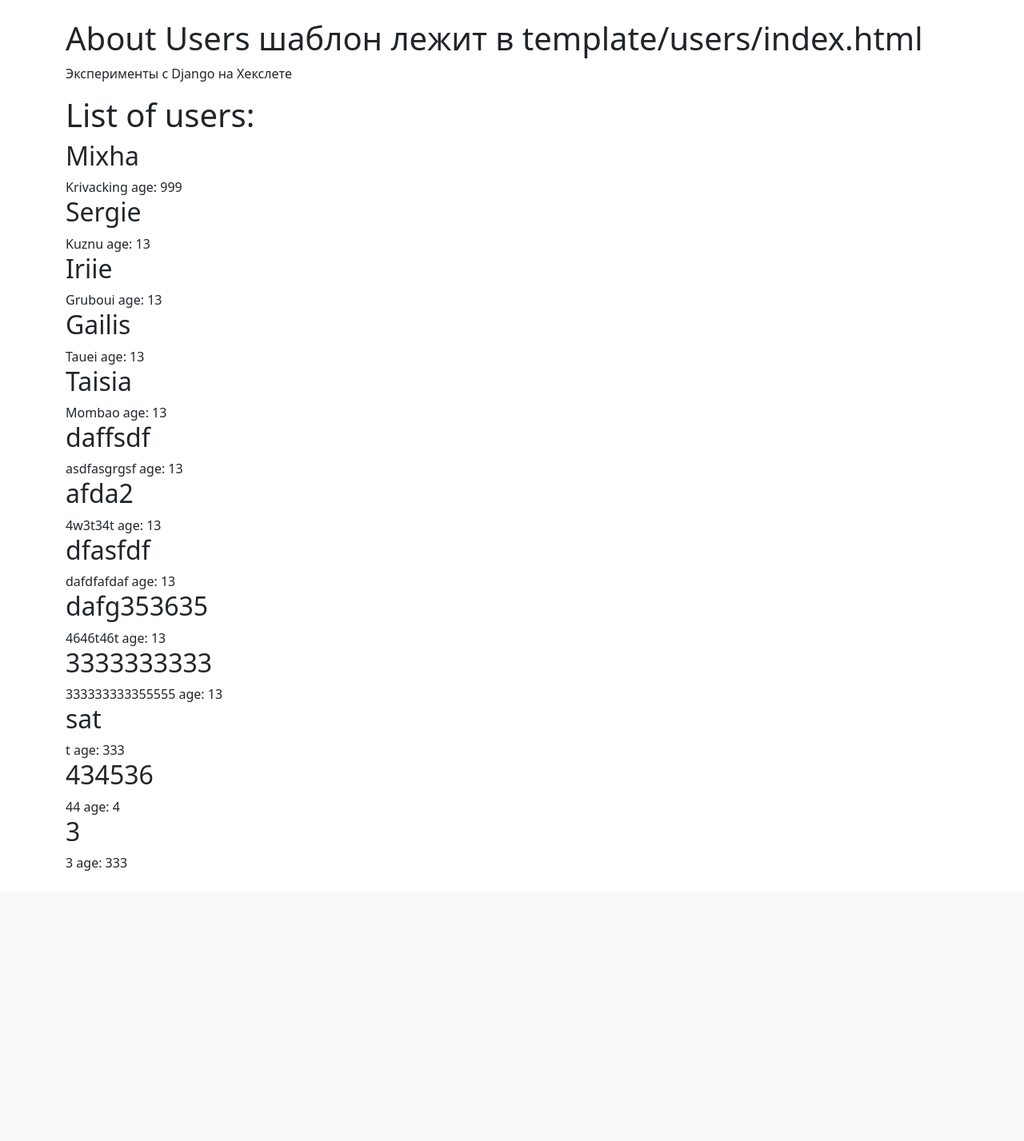
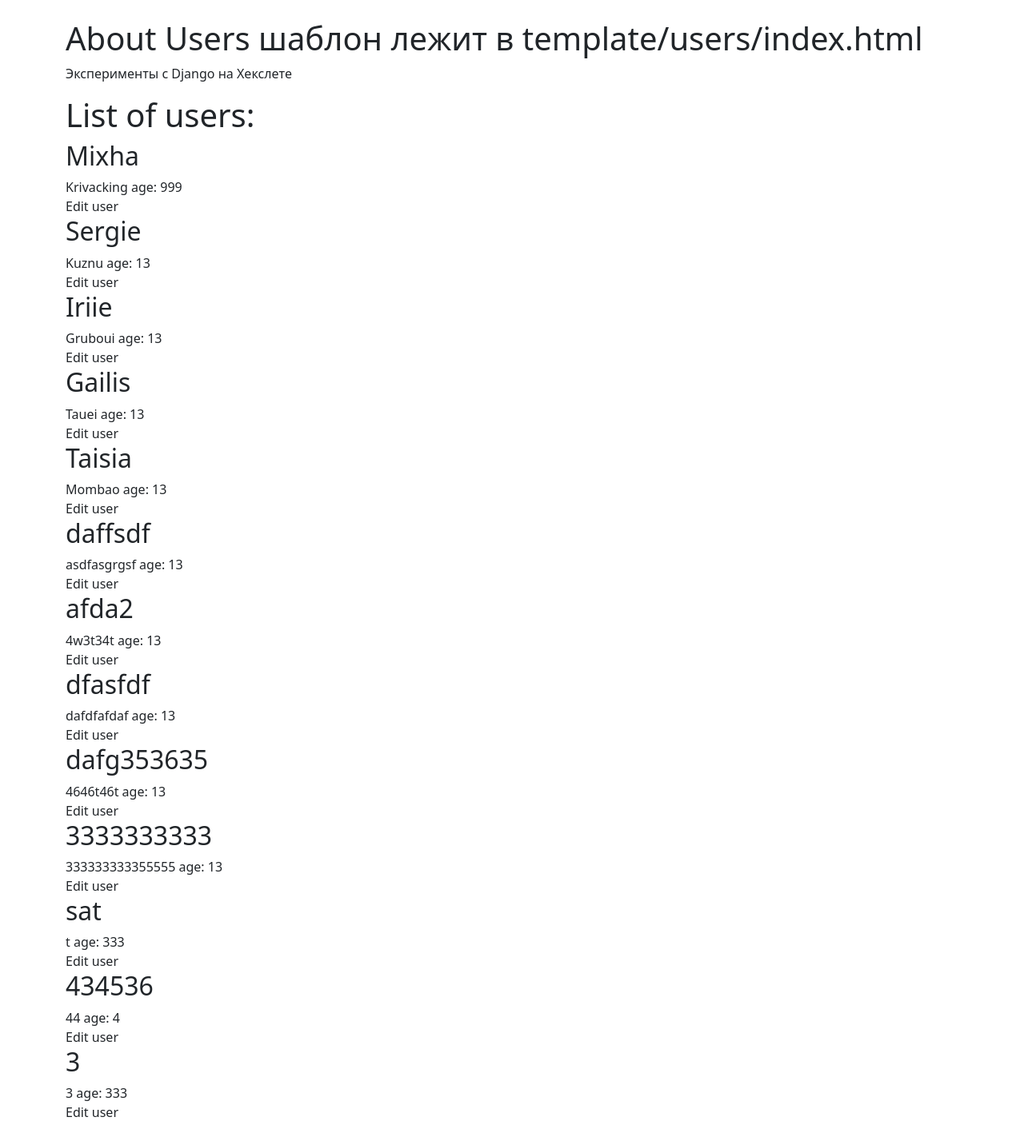
Before and after one commit to sergeikuz/python-project-52, a Django app: page /users/ in a window 1280 px wide. Shown: the part 56-1483 px from the top of the page at 80% size. Before the commit the page ends 1145 px from the top, so only its background shows below. Run offline with Django 5.2, Linux system fonts and the light colour scheme; data comes from the database, SQL or seed files in the repository; both versions use the stored data as it was after the commit; some libraries are stand-ins or nearby versions.

Commit message:
add edit view

```diff
--- a/task_manager/templates/users/index.html
+++ b/task_manager/templates/users/index.html
@@ -10,5 +10,6 @@
     {% for user in users %}
     <a class="nav-link" href="{% url 'users:user_show' id=user.id %}"><h2>{{ user.first_name }}</h2>
 	    <div>{{ user.last_name }} age: {{ user.age }}</div></a>
+    <a class="nav-link" href="{% url 'users:user_update' id=user.id %}">Edit user</a>
     {% endfor %}
 {% endblock %}
--- a/task_manager/users/urls.py
+++ b/task_manager/users/urls.py
@@ -1,7 +1,12 @@
 from django.urls import path
 
 from . import views
-from task_manager.users.views import IndexView, UserView, LoginUserView
+from task_manager.users.views import (
+        IndexView,
+        UserView,
+        LoginUserView,
+        UserFormEditView,
+)
 
 app_name = 'users'  # Это указывает, что пространство имен для этого набора путей будет 'users'
 
@@ -9,4 +14,5 @@ urlpatterns = [
     path("", IndexView.as_view(), name="index"),
     path("<int:id>/", UserView.as_view(), name="user_show"),
     path("create/", LoginUserView.as_view(), name="user_create"),
+    path("<int:id>/edit/", UserFormEditView.as_view(), name="user_update"),
 ]
--- a/task_manager/users/views.py
+++ b/task_manager/users/views.py
@@ -44,6 +44,26 @@ class LoginUserView(View):
             request, "users/registration.html", {"form": form}
         )
 
+class UserFormEditView(View):
+    def get(self, request, *args, **kwargs):
+        user_id = kwargs.get("id")
+        user = Person.objects.get(id=user_id)
+        form = UserForm(instance=user)
+        return render(
+                request, "users/update.html", {"form": form, "user_id": user_id}
+        )
+    def post(self, request, *args, **kwargs):
+        user_id = kwargs.get("id")
+        user = Person.objects.get(id=user_id)
+        form = UserForm(request.POST, instance=user)
+        if form.is_valid():
+            form.save()
+            return redirect("index")
+        return render(
+                request, "users/update.html", {"form": form, "user_id": user_id}
+        )
+
+
 def home(request):
     return redirect(reverse('index'))
 
```
Also changed, not shown: task_manager/templates/users/update.html (added, +17 -0 lines), db.sqlite3.
